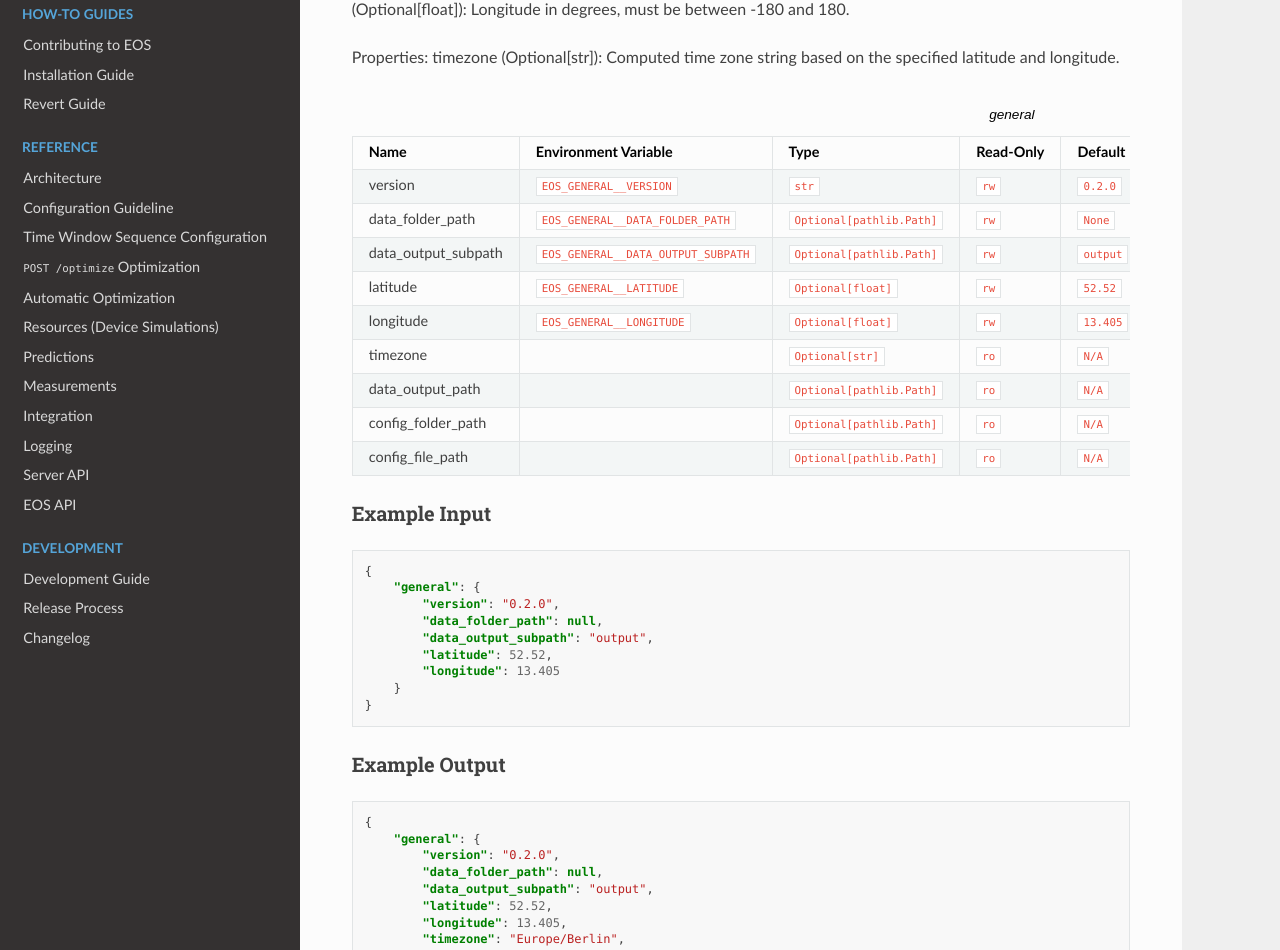
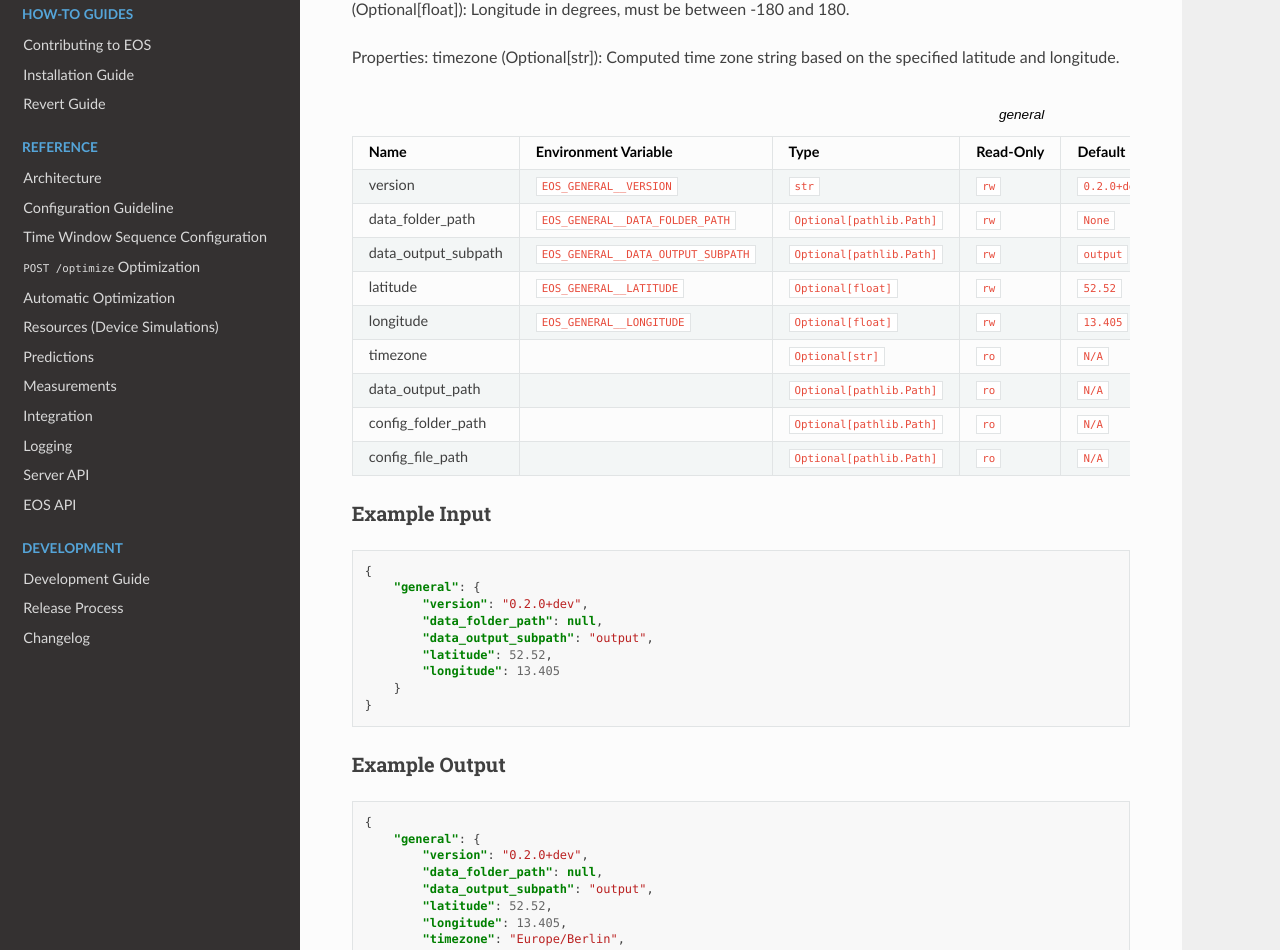
Before and after one commit to Akkudoktor-EOS/EOS, a Sphinx documentation site: the page built from docs/_generated/config.md, in a window 1280 px wide and 1400 px high. Shown: the part 339-1289 px from the top of the window. Built offline with Sphinx 7.4.7 and the Read the Docs theme 3.1.0, drawn with Linux system fonts in a browser that asks for light colours; pages that are not in the unit, such as notebooks, are missing from menus.

Commit message:
chore: set development version marker 0.2.0+dev
* Development version v0.2.0+dev

This pull request marks the repository as back in active development.

* Changes

- Set version to `v0.2.0+dev`

No changelog entry is needed.

Signed-off-by: Bobby Noelte <b0661n0e17e@gmail.com>

```diff
--- a/docs/_generated/config.md
+++ b/docs/_generated/config.md
@@ -21,7 +21,7 @@ Properties:
 
 | Name | Environment Variable | Type | Read-Only | Default | Description |
 | ---- | -------------------- | ---- | --------- | ------- | ----------- |
-| version | `EOS_GENERAL__VERSION` | `str` | `rw` | `0.2.0` | Configuration file version. Used to check compatibility. |
+| version | `EOS_GENERAL__VERSION` | `str` | `rw` | `0.2.0+dev` | Configuration file version. Used to check compatibility. |
 | data_folder_path | `EOS_GENERAL__DATA_FOLDER_PATH` | `Optional[pathlib.Path]` | `rw` | `None` | Path to EOS data directory. |
 | data_output_subpath | `EOS_GENERAL__DATA_OUTPUT_SUBPATH` | `Optional[pathlib.Path]` | `rw` | `output` | Sub-path for the EOS output data directory. |
 | latitude | `EOS_GENERAL__LATITUDE` | `Optional[float]` | `rw` | `52.52` | Latitude in decimal degrees, between -90 and 90, north is positive (ISO 19115) (°) |
@@ -39,7 +39,7 @@ Properties:
 
    {
        "general": {
-           "version": "0.2.0",
+           "version": "0.2.0+dev",
            "data_folder_path": null,
            "data_output_subpath": "output",
            "latitude": 52.52,
@@ -55,7 +55,7 @@ Properties:
 
    {
        "general": {
-           "version": "0.2.0",
+           "version": "0.2.0+dev",
            "data_folder_path": null,
            "data_output_subpath": "output",
            "latitude": 52.52,
@@ -1780,7 +1780,7 @@ Validators:
 
    {
        "general": {
-           "version": "0.2.0",
+           "version": "0.2.0+dev",
            "data_folder_path": null,
            "data_output_subpath": "output",
            "latitude": 52.52,
--- a/pyproject.toml
+++ b/pyproject.toml
@@ -1,6 +1,6 @@
 [project]
 name = "akkudoktor-eos"
-version = "0.2.0"
+version = "0.2.0+dev"
 authors = [
   { name="Andreas Schmitz", email="author@example.com" },
 ]
@@ -111,7 +111,7 @@ ignore_missing_imports = true
 [tool.commitizen]
 name = "cz_conventional_commits"
 version_scheme = "semver"
-version = "0.2.0"            # <-- Set your current version heretag_format = "v$version"
+version = "0.2.0+dev"            # <-- Set your current version heretag_format = "v$version"
 
 # Files to automatically update when bumping version
 update_changelog_on_bump = true
--- a/src/akkudoktoreos/core/version.py
+++ b/src/akkudoktoreos/core/version.py
@@ -2,4 +2,4 @@
 
 # For development add `+dev` to previous release
 # For release omit `+dev`.
-__version__ = "0.2.0"
+__version__ = "0.2.0+dev"
```
Also changed, not shown: docs/_generated/openapi.md (+1 -1 lines), openapi.json, 2 other files.
